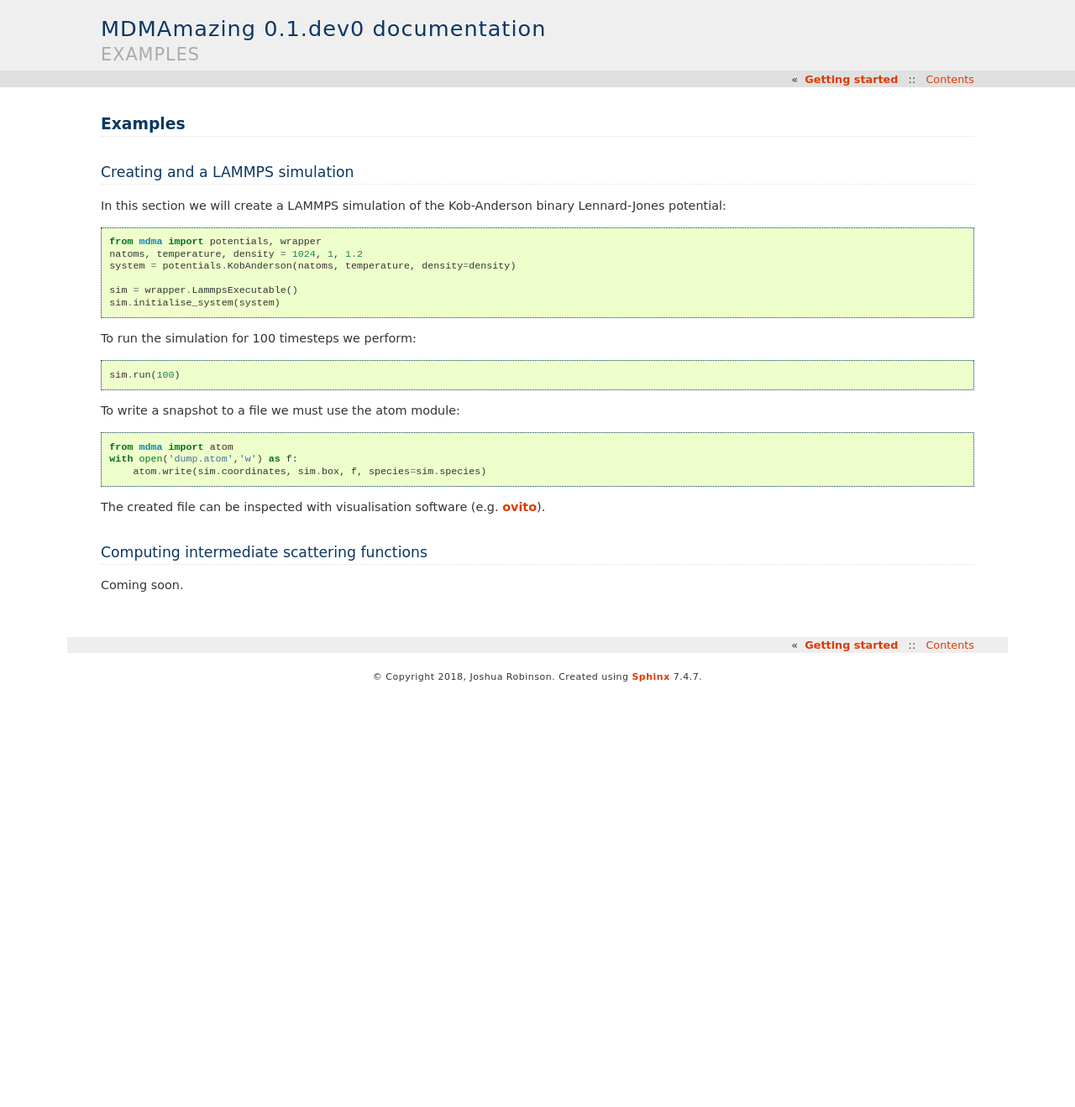
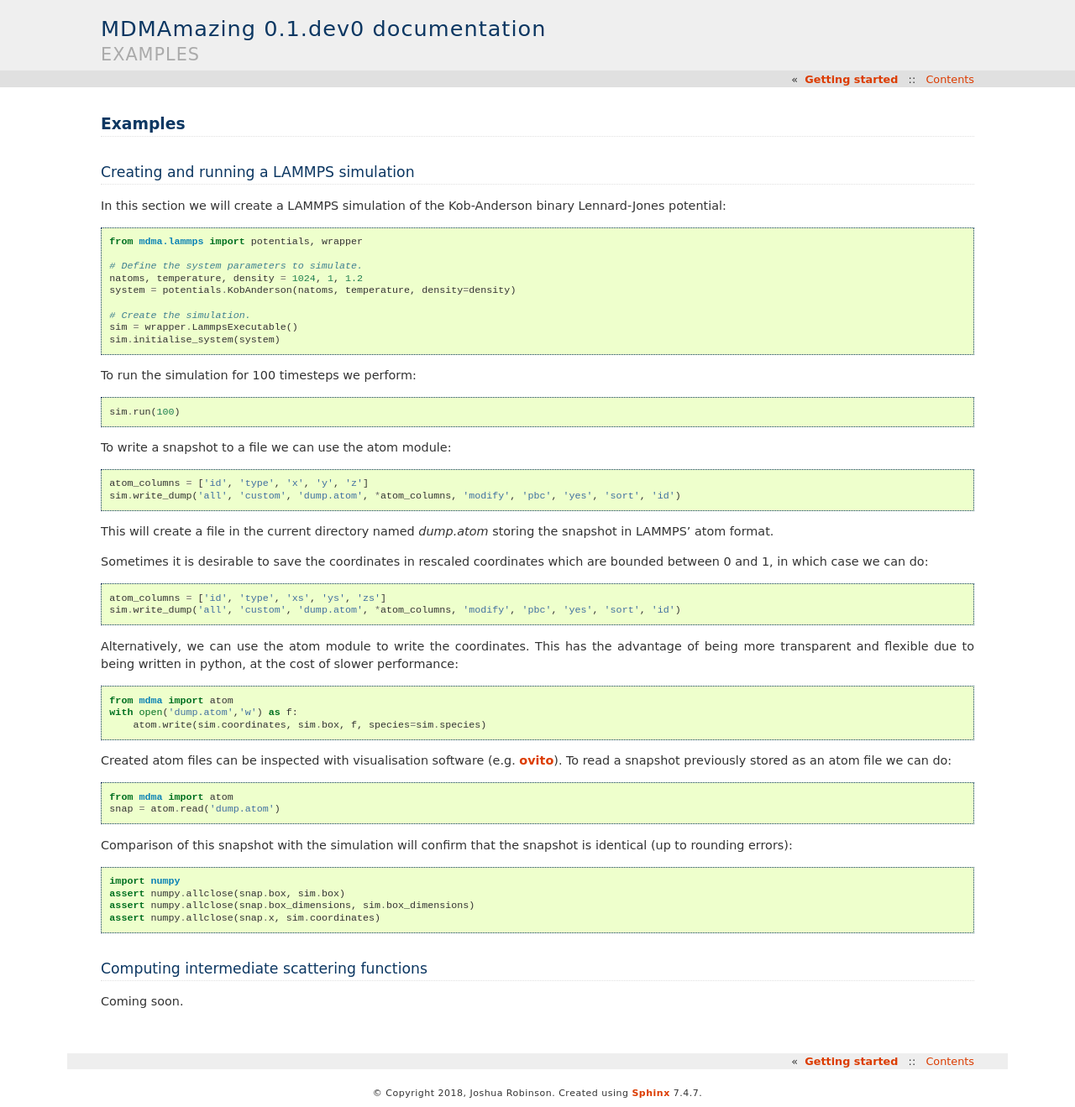
Before and after one commit to tranqui/MDMAmazing, a Sphinx documentation site: the page built from docs/source/examples.rst, in a window 1280 px wide. Shown: the whole page at 84% size. Built offline with Sphinx 7.4.7, drawn with Linux system fonts in a browser that asks for light colours; pages that are not in the unit, such as notebooks, are missing from menus; before the commit the page ends 900 px from its top, so only the background shows below that.

Commit message:
Corrected bug in reading atom files with scaled coordinates, and updated the example in the documentation to illustrate usage in these cases.

```diff
--- a/docs/source/examples.rst
+++ b/docs/source/examples.rst
@@ -1,15 +1,18 @@
 Examples
 ########
 
-Creating and a LAMMPS simulation
-================================
+Creating and running a LAMMPS simulation
+========================================
 
 In this section we will create a LAMMPS simulation of the Kob-Anderson binary Lennard-Jones potential::
 
-  from mdma import potentials, wrapper
+  from mdma.lammps import potentials, wrapper
+
+  # Define the system parameters to simulate.
   natoms, temperature, density = 1024, 1, 1.2
   system = potentials.KobAnderson(natoms, temperature, density=density)
 
+  # Create the simulation.
   sim = wrapper.LammpsExecutable()
   sim.initialise_system(system)
 
@@ -17,13 +20,41 @@ To run the simulation for 100 timesteps we perform::
 
   sim.run(100)
 
-To write a snapshot to a file we must use the atom module::
+To write a snapshot to a file we can use the atom module::
+
+  atom_columns = ['id', 'type', 'x', 'y', 'z']
+  sim.write_dump('all', 'custom', 'dump.atom', *atom_columns, 'modify', 'pbc', 'yes', 'sort', 'id')
+
+This will create a file in the current directory named `dump.atom` storing the snapshot in LAMMPS'
+atom format.
+
+Sometimes it is desirable to save the coordinates in rescaled
+coordinates which are bounded between 0 and 1, in which case we can do::
+
+  atom_columns = ['id', 'type', 'xs', 'ys', 'zs']
+  sim.write_dump('all', 'custom', 'dump.atom', *atom_columns, 'modify', 'pbc', 'yes', 'sort', 'id')
+
+Alternatively, we can use the atom module to write the coordinates. This has the advantage of
+being more transparent and flexible due to being written in python, at the cost of slower
+performance::
 
   from mdma import atom
   with open('dump.atom','w') as f:
       atom.write(sim.coordinates, sim.box, f, species=sim.species)
 
-The created file can be inspected with visualisation software (e.g. `ovito <https://ovito.org/>`_).
+Created atom files can be inspected with visualisation software (e.g. `ovito <https://ovito.org/>`_).
+To read a snapshot previously stored as an atom file we can do::
+
+  from mdma import atom
+  snap = atom.read('dump.atom')
+
+Comparison of this snapshot with the simulation will confirm that the snapshot is identical (up to rounding errors)::
+
+  import numpy
+  assert numpy.allclose(snap.box, sim.box)
+  assert numpy.allclose(snap.box_dimensions, sim.box_dimensions)
+  assert numpy.allclose(snap.x, sim.coordinates)
+
 
 Computing intermediate scattering functions
 ===========================================
```
Also changed, not shown: 7 other files.
